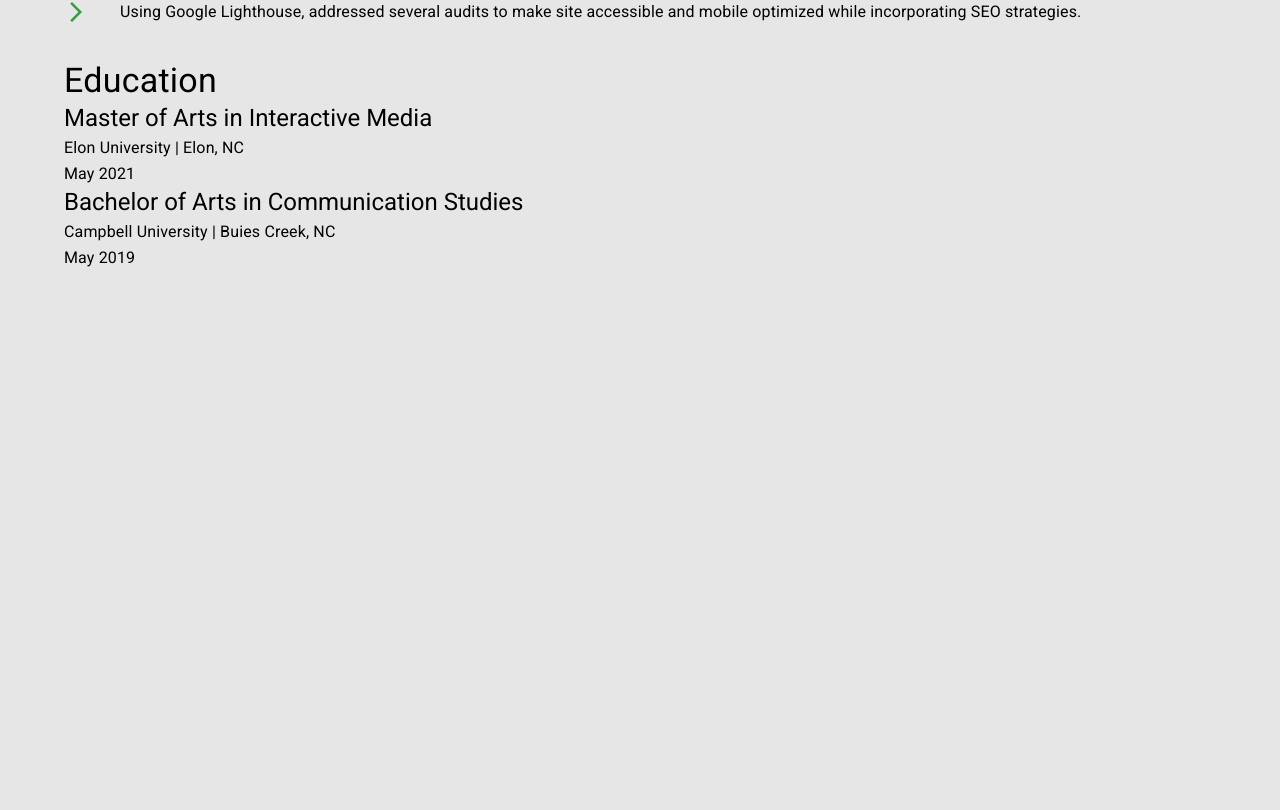
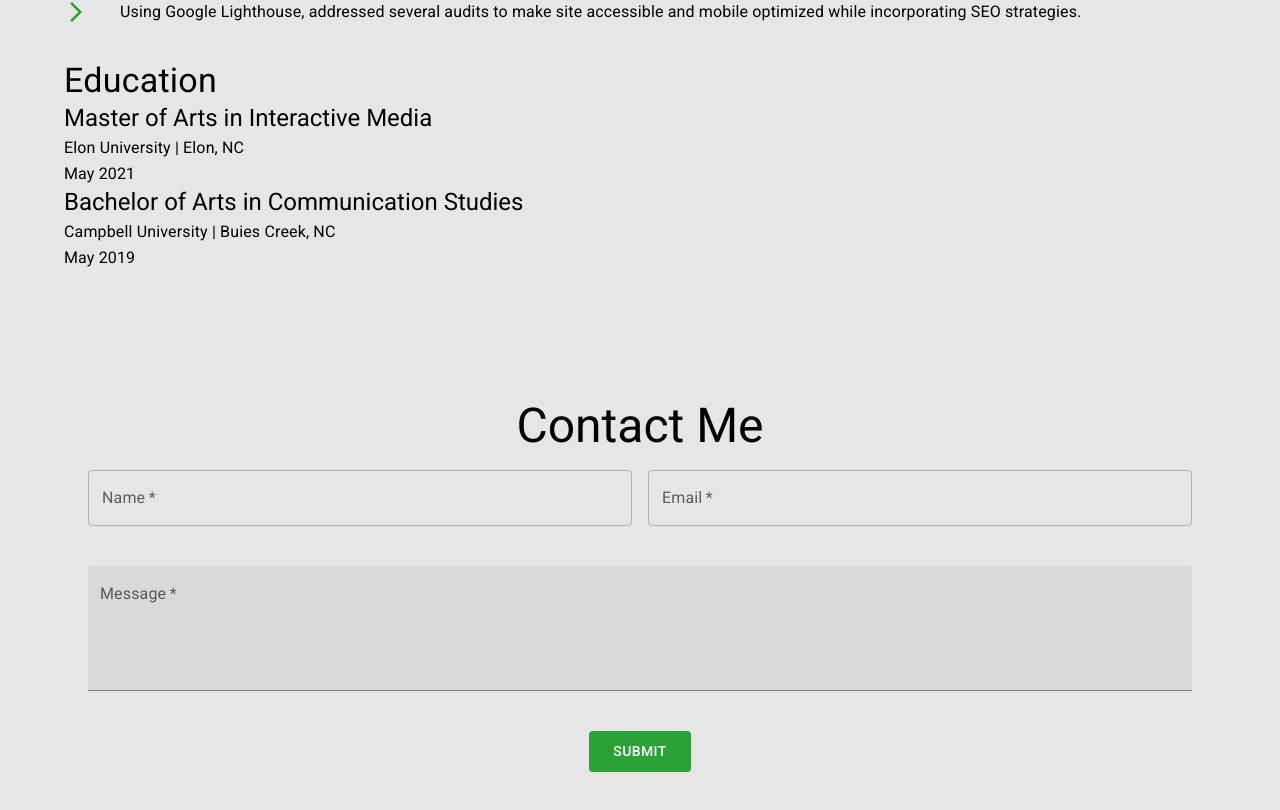
Before and after one commit to matt-harrell/matt-harrell.github.io, a React (Create React App) app: page /resume in a window 1280 px wide. Shown: the part 1499-2309 px from the top of the page. Before the commit the page ends 1897 px from the top, so only its background shows below. Built offline with nearby package versions, Linux system fonts and the light colour scheme.

Commit message:
add contact from to resume page

```diff
--- a/src/pages/resume.tsx
+++ b/src/pages/resume.tsx
@@ -1,8 +1,8 @@
 import { Typography, Button, Container,Box } from "@mui/material";
 import FileDownloadOutlinedIcon from '@mui/icons-material/FileDownloadOutlined';
 
-
 import ResumeCont from "../components/Resume/ResumeCont"
+import ContactFormCont from "../components/ContactForm/ContactFormCont";
 
 const ResumePage = () =>{
     return(
@@ -29,6 +29,7 @@ const ResumePage = () =>{
                 </Button>
             </Box>
             <ResumeCont/>
+            <ContactFormCont/>
         </Container>
     );
 
```
